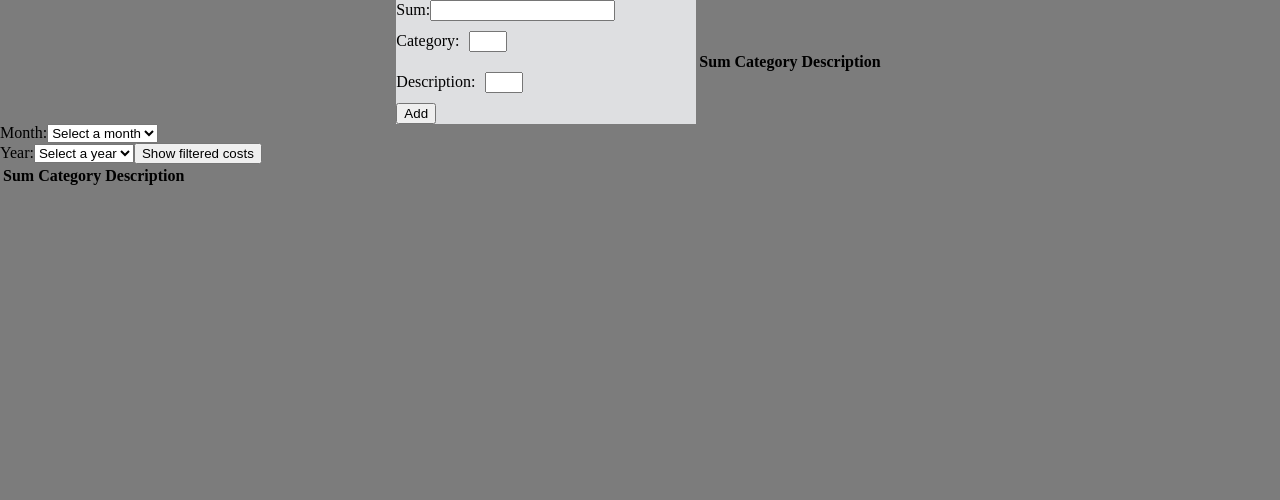
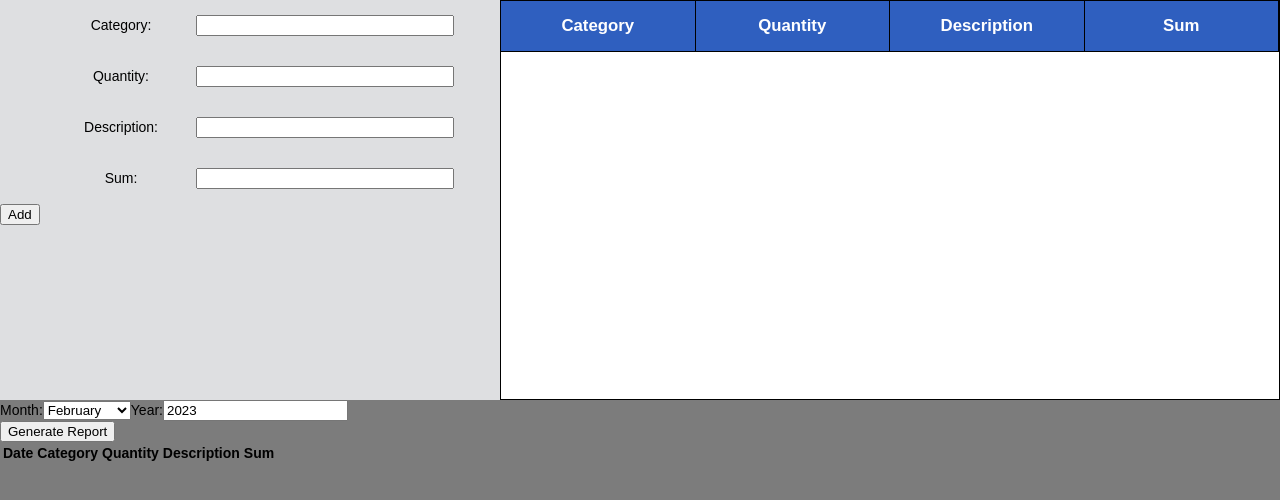
Before and after one commit to OrenPin/cost_manager_project_fed, a React (Create React App) app: page / in a window 1280 px wide. Shown: the top 500 px of the page. Built offline with nearby package versions, Linux system fonts and the light colour scheme.

Commit message:
updated code

```diff
--- a/src/App.css
+++ b/src/App.css
@@ -1,11 +1,11 @@
-/* form {
-  margin-bottom: 20px;
+html {
+  height: 100%;
+  width: 100%;
+  margin: 0;
+  padding: 0;
+  background-color: rgb(124, 124, 124);
+  font: 14px "Century Gothic", Futura, sans-serif;
 }
-
-label {
-  display: flexbox;
-  margin-bottom: 10px;
-} */
 
 body {
   height: 100%;
@@ -15,72 +15,94 @@ body {
   background-color: rgb(124, 124, 124);
 }
 
+#root {
+  height: 100%;
+}
+
+.mainDiv {
+  height: 100%;
+}
+
 .form_div {
   height: 50%;
   width: 100%;
   background-color: rgb(124, 124, 124);
   display: flex;
-  justify-content: center;
-  align-items: center
-
+  justify-content: left;
+  align-items: top;
 }
 
 .costsForm {
   height: 100%;
-  width: 300px;
+  width: 500px;
   background-color: rgb(222, 223, 225);
 }
 
 .costsFormInputLabel {
- height: 500px;
+ height: 20px;
+ width: 100%;
+ display: flex;
+ align-items: center;
+ justify-content: center;
+ margin-top: 15px
 }
 
+.costsFormInputLabel .textDiv {
+  width: 30%;
+  display: flex;
+  align-items: center;
+  justify-content: center;
+ }
+
 .costsFormInput {
-  width: 10%;
-  margin: 10px;
+  width: 50%;
 }
 
 .costsTable {
-  background-color: pink;
-  width: calc(100% - 300px);
+  background-color: rgb(255, 255, 255);
+  width: calc(100% - 500px);
+  align-items: center;
+  color: white;
+  border: 1px solid black;
+  padding: 0;
+  border-spacing: 0px;
 }
 
-/* input[type="number"],
-input[type="text"],
-select {
-  width: 20%;
-  padding: 12px 20px;
-  margin: 8px 0;
-  box-sizing: border-box;
-  border: 1px solid #ccc;
-  border-radius: 4px;
-} */
-
-/* button {
+.costsTable tr {
+  background-color: rgb(47, 95, 191);
   width: 100%;
-  background-color: #4CAF50;
-  color: white;
-  padding: 14px 20px;
-  margin: 8px 0;
-  border: none;
-  border-radius: 4px;
-  cursor: pointer;
-} */
-
-/* table {
-  width: 100%;
-  border-collapse: collapse;
+  height: 50px;
+  display: flex;
+  justify-content: center;
+  align-items: center;
+  background-color: whitesmoke;
+  font-size: large;
 }
 
-th, td {
-  border: 1px solid #ddd;
-  padding: 8px;
-  text-align: left;
+.costsTable thead{
+  background-color: rgb(47, 95, 191);
+  width: 100%;
+  height: 50px;
+  display: flex;
+  justify-content: center;
+  align-items: center;
+  font-size: larger;
+  border-bottom: 1px solid black;
 }
 
-th {
-  padding-top: 12px;
-  padding-bottom: 12px;
-  background-color: #4CAF50;
-  color: white;
-} */
+.costsTable th {
+  width: 100%;
+  height: 100%;
+  display: flex;
+  justify-content: Center;
+  align-items: center;
+  border-right: 1px solid black;
+}
+
+.costsTable tr {
+  width: 100%;
+  height: 100%;
+  display: flex;
+  justify-content: Center;
+  align-items: center;
+}
--- a/src/App.js
+++ b/src/App.js
@@ -18,7 +18,7 @@ function App() {
     }, [costs]);
 
     return (
-        <div>
+        <div class = "mainDiv">
             <Costs costs={costs} setCosts={setCosts} />
             <Report costs={getData()} />
         </div>
--- a/src/Costs.js
+++ b/src/Costs.js
@@ -1,76 +1,118 @@
-import React from 'react';
-import { getData, saveData } from './localStorage';
+import React, { useEffect, useState } from 'react';
+import { saveData } from './localStorage';
 
 const Costs = () => {
-    const data = getData();
-    const [costs, setCosts] = React.useState(Array.isArray(data) ? data : []);
-    const [cost, setCost] = React.useState({ sum: "", category: "", description: "", date: new Date() });
+    // use state for the costs for useEffect rendering and the current cost for the form
+    const [currCost, setCurrCost] = useState({Date: new Date()});
+    const [costs, setCosts] = useState([]);
 
-    const handleChange = e => {
-        setCost({ ...cost, [e.target.name]: e.target.value });
+    // function that handles the change of the input fields
+    const handleChange = (e, inputname) => {
+        const { value = "" } = e.currentTarget;
+        const newcurrCost = {...currCost};
+        newcurrCost[inputname] = value;
+        setCurrCost(newcurrCost);
     };
 
+    // function that handles the submit of the form and adds the current cost to the costs array,
+    // then resets the values in currCost for the next item
     const handleSubmit = e => {
         e.preventDefault();
-        setCosts([...costs, { ...cost, date: new Date() }]);
-        setCost({ sum: "", category: "", description: "" });
-        saveData([...costs, { ...cost, date: new Date() }]);
+        setCosts([...costs, currCost]);
+        setCurrCost({Date: new Date()});
+
+        // reset the values in currCost
+        setCurrCost({
+            Category: '',
+            Quantity: '',
+            Description: '',
+            Sum: '',
+            Date: new Date()
+        });
     };
 
+    //function that renders the table after submit with use effect
+    useEffect(() => {
+        // use local storage to save the costs with async functions
+        saveData('costs', costs);
+        // localStorage.setItem('costs', JSON.stringify(costs));
+    }, [costs]);
+
+
     return (
+        // form for the costs
         <div class= "form_div">
             <form class= "costsForm" onSubmit={handleSubmit}>
-                <label class = "costsFormInputLabel">
-                    Sum:
-                    <input
-
-                        type="text"
-                        name="sum"
-                        value={cost.sum}
-                        onChange={handleChange}
-                    />
-                </label>
-                <br />
-                <label class = "costsFormInputLabel">
+            <span class = "costsFormInputLabel">
+                <div class = "textDiv">
                     Category:
+                    </div>
                     <input
                         class = "costsFormInput"
                         type="text"
                         name="category"
-                        value={cost.category}
-                        onChange={handleChange}
+                        value={currCost.Category}
+                        onChange={(e) => handleChange(e, 'Category')}
                     />
-                </label>
-                <br />
-                <label class = "costsFormInputLabel">
+            </span>
+            <br />
+            <span class = "costsFormInputLabel">
+                <div class = "textDiv">
+                    Quantity:
+                    </div>
+                    <input
+                        class = "costsFormInput"
+                        type="number"
+                        name="quantity"
+                        value={currCost.Quantity}
+                        onChange={(e) => handleChange(e, 'Quantity')}
+                    />
+            </span>
+            <br />
+            <span class = "costsFormInputLabel">
+                <div class = "textDiv">
                     Description:
+                    </div>
                     <input
                         class = "costsFormInput"
                         type="text"
                         name="description"
-                        value={cost.description}
-                        onChange={handleChange}
+                        value={currCost.Description}
+                        onChange={(e) => handleChange(e, 'Description')}
                     />
-                </label>
-                <br />
+            </span>
+            <br />
+            <span class = "costsFormInputLabel">
+                <div class = "textDiv">
+                    Sum:
+                    </div>
+                    <input
+                        class = "costsFormInput"
+                        type="number"
+                        name="sum"
+                        value={currCost.Sum}
+                        onChange={(e) => handleChange(e, 'Sum')}
+                    />
+            </span>
+            <br />
                 <button type="submit">Add</button>
             </form>
-            <table>
+            <table class = "costsTable">
                 <thead>
-                    <tr>
+                        <th>Category</th>
+                        <th>Quantity</th>
+                        <th>Description</th>
                         <th>Sum</th>
-                        <th>Category</th>
-                        <th>Description</th>
-                    </tr>
                 </thead>
                 <tbody>
-                    {costs.map((cost, index) => (
-                        <tr key={index}>
-                            <td>{cost.sum}</td>
-                            <td>{cost.category}</td>
-                            <td>{cost.description}</td>
-                        </tr>
-                    ))}
+                    {costs.map((cost, index) => {
+                        return( <tr key={index}>
+                            <td>{cost.Category}</td>
+                            <td>{cost.Quantity}</td>
+                            <td>{cost.Description}</td>
+                            <td>{cost.Sum}</td>
+                        </tr>);
+                })}
                 </tbody>
             </table>
         </div>
--- a/src/Report.js
+++ b/src/Report.js
@@ -1,78 +1,77 @@
-import React from 'react';
-import {getData} from './localStorage';
+import React, { useState } from 'react';
+import { getData } from './localStorage';
 
 const Report = () => {
-    const data = getData();
-    const [costs, setCosts] = React.useState(Array.isArray(data) ? data : []);
-    const [month, setMonth] = React.useState("");
-    const [year, setYear] = React.useState("");
-    const [filteredCosts, setFilteredCosts] = React.useState([]);
+    // states for the month and year selection
+    const [selectedMonth, setSelectedMonth] = useState(new Date().getMonth());
+    const [selectedYear, setSelectedYear] = useState(new Date().getFullYear());
+    const [displayedCosts, setDisplayedCosts] = useState([]);
 
-    const handleChange = e => {
-        if (e.target.name === "month") {
-            setMonth(e.target.value);
-        } else {
-            setYear(e.target.value);
-        }
+    // functions that handle the change of the month selection
+    const handleMonthChange = (e) => {
+        setSelectedMonth(e.target.value);
     };
 
-    const filterCosts = () => {
-        setFilteredCosts(costs.filter(
-            cost =>
-                new Date(cost.date).getMonth() === Number(month) - 1 &&
-                new Date(cost.date).getFullYear() === Number(year)
-        ))
-    }
+    // function that handles the change of the year selection
+    const handleYearChange = (e) => {
+        setSelectedYear(e.target.value);
+    };
+
+    // function that handles the report generation
+    const handleReportGeneration = () => {
+        // getting the data from local storage with the getData async function
+        const costs = JSON.parse(localStorage.getItem('costs')) || [];
+        // filtering the costs by the selected month and year
+        const filteredCosts = costs.filter(cost => {
+            const costDate = new Date(cost.Date);
+            return costDate.getMonth() === selectedMonth && costDate.getFullYear() === selectedYear;
+        });
+        // setting the filtered costs to the displayed costs
+        setDisplayedCosts(filteredCosts);
+    };
 
     return (
         <div>
-            <form>
-                <label>
-                    Month:
-                    <select name="month" onChange={handleChange}>
-                        <option value="">Select a month</option>
-                        <option value="1">January</option>
-                        <option value="2">February</option>
-                        <option value="3">March</option>
-                        <option value="4">April</option>
-                        <option value="5">May</option>
-                        <option value="6">June</option>
-                        <option value="7">July</option>
-                        <option value="8">August</option>
-                        <option value="9">September</option>
-                        <option value="10">October</option>
-                        <option value="11">November</option>
-                        <option value="12">December</option>
-                    </select>
-                </label>
-                <br />
-                <label>
-                    Year:
-                    <select name="year" onChange={handleChange}>
-                        <option value="">Select a year</option>
-                        <option value="2022">2022</option>
-                        <option value="2021">2021</option>
-                        //..
-                    </select>
-                </label>
-                <button onClick={filterCosts}>Show filtered costs</button>
-            </form>
+            <div>
+                <label>Month:</label>
+                <select value={selectedMonth} onChange={handleMonthChange}>
+                    <option value={0}>January</option>
+                    <option value={1}>February</option>
+                    <option value={2}>March</option>
+                    <option value={3}>April</option>
+                    <option value={4}>May</option>
+                    <option value={5}>June</option>
+                    <option value={6}>July</option>
+                    <option value={7}>August</option>
+                    <option value={8}>September</option>
+                    <option value={9}>October</option>
+                    <option value={10}>November</option>
+                    <option value={11}>December</option>
+                </select>
+                <label>Year:</label>
+                <input type="number" value={selectedYear} onChange={handleYearChange} />
+            </div>
+            <button onClick={handleReportGeneration}>Generate Report</button>
             <table>
                 <thead>
-                    <tr>
-                        <th>Sum</th>
-                        <th>Category</th>
-                        <th>Description</th>
-                    </tr>
+                    <th>Date</th>
+                    <th>Category</th>
+                    <th>Quantity</th>
+                    <th>Description</th>
+                    <th>Sum</th>
                 </thead>
                 <tbody>
-                    {filteredCosts.map((cost, index) => (
-                        <tr key={index}>
-                            <td>{cost.sum}</td>
-                            <td>{cost.category}</td>
-                            <td>{cost.description}</td>
-                        </tr>
-                    ))}
+                    {displayedCosts.map((cost, index) => {
+                        return (
+                            <tr key={index}>
+                                <td>{cost.Date}</td>
+                                <td>{cost.Category}</td>
+                                <td>{cost.Quantity}</td>
+                                <td>{cost.Description}</td>
+                                <td>{cost.Sum}</td>
+                            </tr>
+                        );
+                    })}
                 </tbody>
             </table>
         </div>
--- a/src/localStorage.js
+++ b/src/localStorage.js
@@ -1,8 +1,8 @@
-export const saveData = async (key, data) => {
-    localStorage.setItem(key, JSON.stringify(data));
+export const saveData = async (key, value) => {
+    localStorage.setItem(key, JSON.stringify(value));
   };
 
   export const getData = async key => {
     const data = localStorage.getItem(key);
-    return data ? JSON.parse(data) : [];
+    return JSON.parse(data);
   };
```
